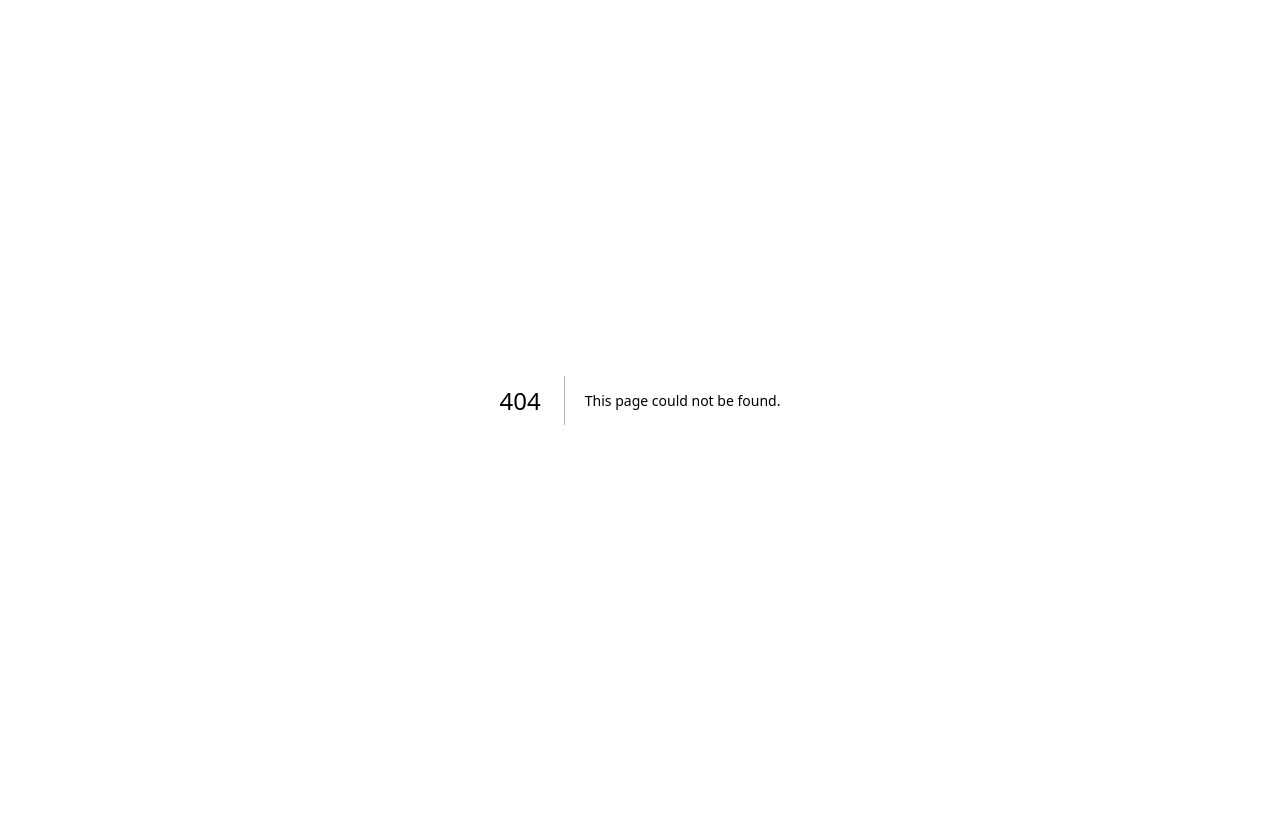
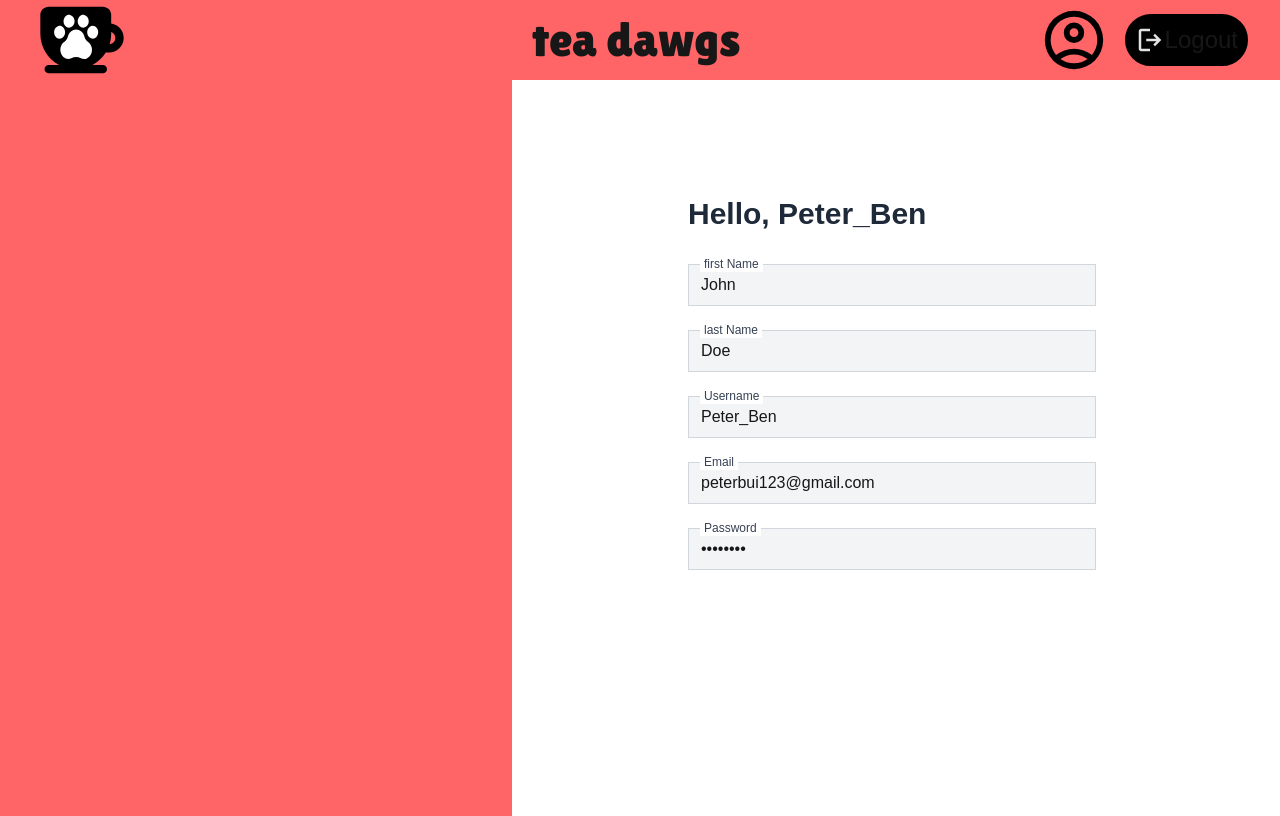
Before and after one commit to Firedynex/Minions-Project, a Next.js app in the folder teadawgs-minions-project/: page /personal-info-page in a window 1280 px wide. Before the commit this address had no page. Built offline with nearby package versions, Linux system fonts and the light colour scheme.

Commit message:
welcome header, user first,last, username, email, pw

```diff
--- /dev/null
+++ b/teadawgs-minions-project/src/app/personal-info-page/page.tsx
@@ -0,0 +1,71 @@
+'use client';
+import React, {useState} from "react";
+import Header from "../../components/ui-elements/Header";
+
+export default function PersonalInfoPage() {
+    const [user, setUser] = useState({
+        username: "Peter_Ben",
+        firstName: "John",
+        lastName: "Doe",
+        email: "peterbui123@gmail.com",
+        password: "password"
+    });
+
+    const [editing, setEditing] = useState({
+        username: false,
+        firstname: false,
+        lastName: false,
+        email: false,
+        password: false
+    });
+
+    const handleEdit = (field: keyof typeof editing) => {
+        setEditing({...editing, [field]: true});
+    };
+
+    const handleSave = () => {
+        setEditing({
+            username: false,
+            firstName: false,
+            lastName: false,
+            email: false,
+            password: false
+        });
+    };
+
+    return(
+        <div className="min-h-screen bg-white">
+            <Header authenticated={true}/>
+            <div className="flex flex-1">
+                <div className="w-[40%] bg-red-400 min-h-[calc(100vh-4rem)]"></div>
+                <div className="w-3/5 bg-white">
+                    <main className="max-w-md mx-auto mt-[100px] p-4">
+                        <h1 className="text-3xl font-bold text-gray-800 mb-8">Hello, {user.username}</h1>
+                        <form className="space-y-6">
+                            {[
+                                {id: 'firstName', label: 'first Name'},
+                                {id: 'lastName', label: 'last Name'},
+                                {id: 'username', label: 'Username'},
+                                {id: 'email', label: 'Email'},
+                                {id: 'password', label: 'Password', type: 'password'}
+                            ].map((field) => (
+                                <div key={field.id} className="relative">
+                                    <label htmlFor={field.id} className="absolute -top-2 left-3 px-1 text-xs font-medium text-gray-700 bg-white">
+                                        {field.label}
+                                    </label>
+                                    <div className="flex items-center">
+                                        <input type={field.type  || 'text'} id={field.id} value={user[field.id as keyof typeof user]} onChange={(e) => setUser({...user, [field.id]: e.target.value})}
+                                                readOnly={!editing[field.id as keyof typeof editing]} className={`w-full px-3 py-2 border border-gray-300 rounded-mb focus:outline-none focus:ring-2 focus ring-[#f87171] ${!editing[field.id as keyof typeof editing] ? 'bg-gray-100 cursor-not-allowed' : 'bg-white'}`}/>
+                                        {!editing[field.id as keyof typeof editing] && (
+                                            <button type="button" onClick={() => handleEdit(field.id as keyof typeof editing)} className="ml-2 text-gray-500 hover:text-gray-700"></button>
+                                        )}
+                                    </div>
+                                </div>
+                            ))}
+                        </form>
+                    </main>
+                </div>
+            </div>
+        </div>
+    )
+ }
```
